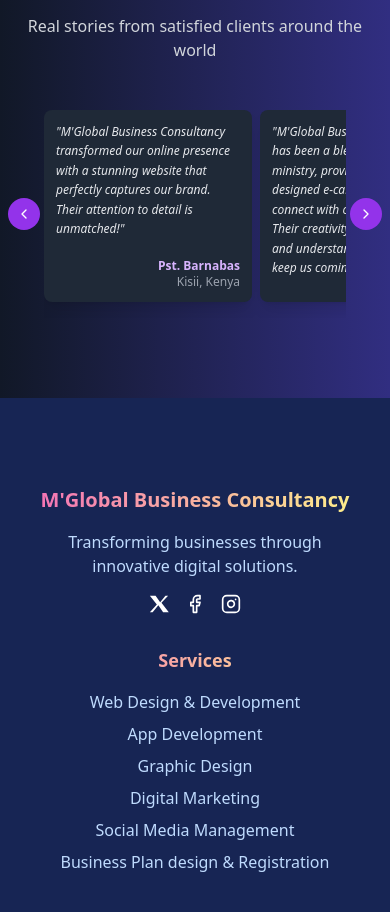
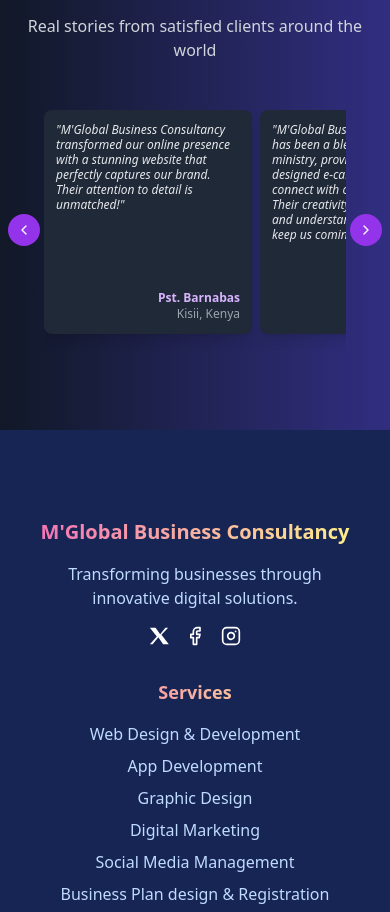
Before and after one commit to Montanah/M-Global-Business-Consultancy, a React (Vite) app: page / in a window 390 px wide. Shown: the part 3008-3920 px from the top of the page. Built offline with nearby package versions, Linux system fonts and the light colour scheme.

Commit message:
Fix carousel text overflow
Adjusted carousel card sizes and padding on small screens to prevent names and locations from appearing outside the carousel bounds.

```diff
--- a/src/components/TestimonialSection.tsx
+++ b/src/components/TestimonialSection.tsx
@@ -82,11 +82,11 @@ const TestimonialSection = () => {
                 whileHover={{ scale: 1.05 }}
                 transition={{ duration: 0.3 }}
               >
-                <div className={`bg-gray-800 rounded-lg p-3 sm:p-6 h-48 sm:h-64 flex flex-col justify-between shadow-lg`}>
-                  <p className="text-gray-200 italic text-xs sm:text-md leading-relaxed">
+                <div className={`bg-gray-800 rounded-lg p-3 sm:p-6 h-56 sm:h-64 flex flex-col justify-between shadow-lg`}>
+                  <p className="text-gray-200 italic text-xs sm:text-md leading-tight">
                     "{testimonial.quote}"
                   </p>
-                  <div className="text-right mt-2 sm:mt-4">
+                  <div className="text-right mt-1 sm:mt-4 flex-shrink-0">
                     <p className="text-purple-300 font-semibold text-xs sm:text-base">{testimonial.name}</p>
                     <p className="text-gray-400 text-xs">{testimonial.location}</p>
                   </div>
```
